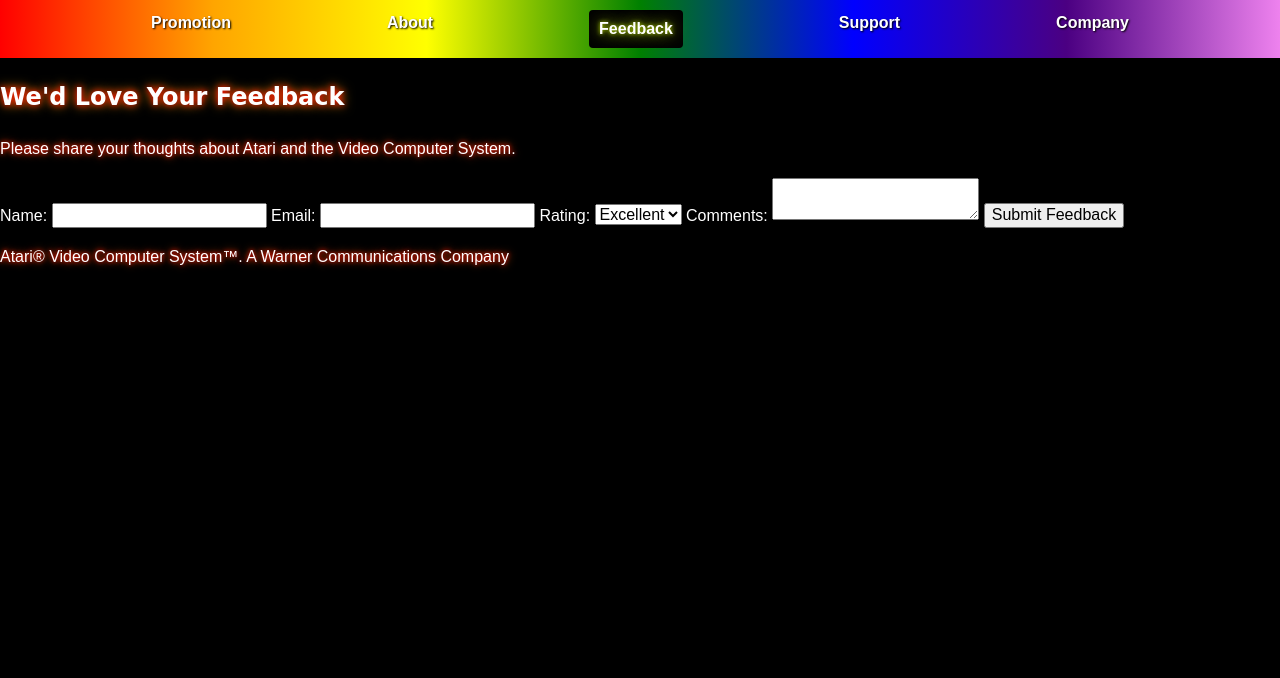
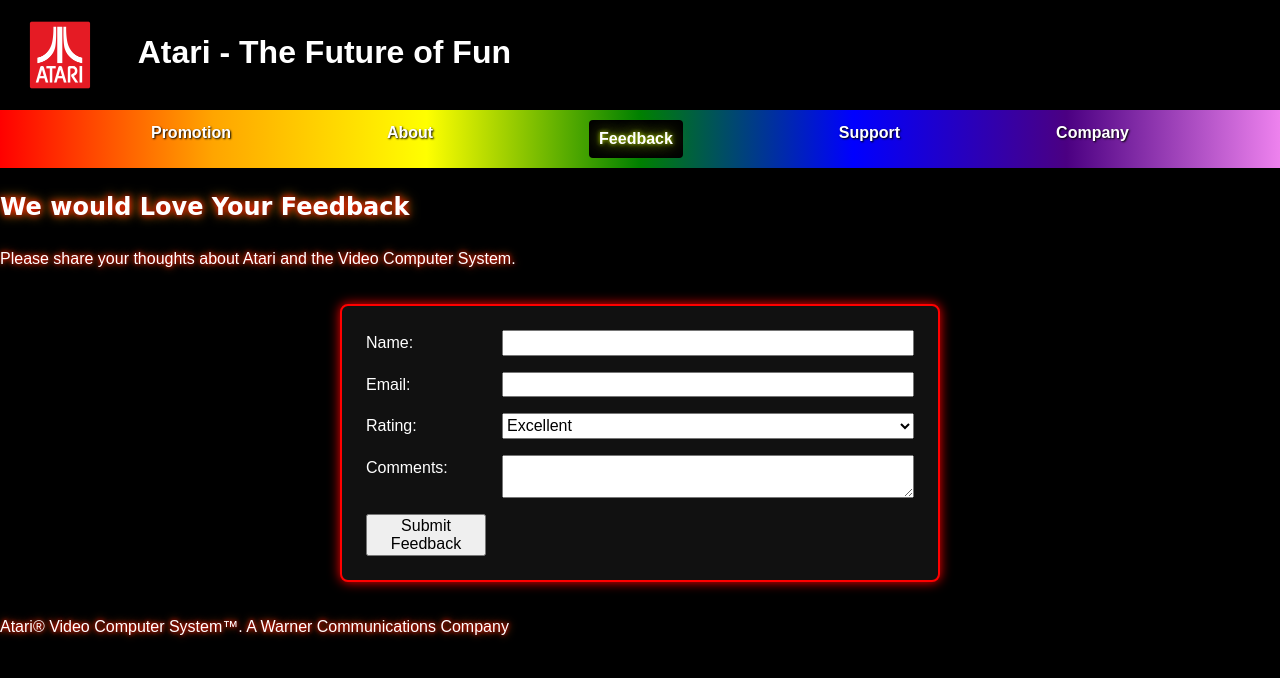
Before and after one commit to Riokajin/HTML-CSS-JS-Fundamentals-Adam-Evans, a PHP site: page /feedback.html in a window 1280 px wide. Shown: the top 678 px of the page. Run offline with PHP 8.4, Linux system fonts and the light colour scheme.

Commit message:
fixed up JS feedback, turned it into an atari-style block, and added atari logo and site title to each page

```diff
--- a/project-1/about.html
+++ b/project-1/about.html
@@ -10,6 +10,8 @@
     </head>
     <body>
         <header>
+            <!-- Atari Logo taken from logos-world.net-->
+            <h1><img src="images/Atari-Logo-red-box.png" alt="Atari company logo" width="300" height="150"> Atari - The Future of Fun</h1>
             <!-- Global navigation menu linking to all site pages-->
             <nav>
                 <ul>
--- a/project-1/company.html
+++ b/project-1/company.html
@@ -10,6 +10,8 @@
     </head>
     <body>
         <header>
+            <!-- Atari Logo taken from logos-world.net-->
+            <h1><img src="images/Atari-Logo-red-box.png" alt="Atari company logo" width="300" height="150"> Atari - The Future of Fun</h1>
             <!-- Global navigation menu linking to all site pages-->
             <nav>
                 <ul>
@@ -53,7 +55,7 @@
             <!-- credits for where images were retrieved from -->
             <section>
                 <h3>Credits</h3>
-                <p>Logo sourced from <a href="https://ww.hiclipart.com/free-transparent-background-png-clipart-mcmia/">hiclipart.com</a>.</p>
+                <p>Logo sourced from <a href="https://logos-world.net/atari-logo/">logos-world.net</a>.</p>
                 <p>Additional images used through this site are credited to their original creators.</p>
             </section>
 
--- a/project-1/css/styles.css
+++ b/project-1/css/styles.css
@@ -132,6 +132,21 @@ p {
     text-align: center
 }
 
+/* Feedback form styles */
+
+form {
+  display: grid;
+  grid-template-columns: 120px 1fr;
+  gap: 1rem;
+  max-width: 600px;
+  margin: 2rem auto;
+  padding: 1.5rem;
+  background: #111;
+  border: 2px solid red;
+  border-radius: 8px;
+  box-shadow: 0 0 12px #ff0000;
+}
+
 
 
 /* keyframes to cycle through rainbow colors inner crisp glow and soft outer glow. changed to smoothly transition back to red so the end of the loop isn't so noticeable*/
--- a/project-1/feedback.html
+++ b/project-1/feedback.html
@@ -12,6 +12,8 @@
     </head>
     <body>
         <header>
+            <!-- Atari Logo taken from logos-world.net-->
+            <h1><img src="images/Atari-Logo-red-box.png" alt="Atari company logo" width="300" height="150"> Atari - The Future of Fun</h1>
             <!-- Global navigation menu linking to all site pages-->
             <nav>
                 <ul>
@@ -27,7 +29,7 @@
         <main>
             <!-- Feedback form section -->
              <section>
-                <h2>We'd Love Your Feedback</h2>
+                <h2>We would Love Your Feedback</h2>
                 <p>Please share your thoughts about Atari and the Video Computer System.</p>
 
                 <!-- Feedback form -->
--- a/project-1/js/interactions.js
+++ b/project-1/js/interactions.js
@@ -9,7 +9,12 @@ if (feedbackForm) {
         event.preventDefault(); // prevent page reload
         const confirmation = document.getElementById("confirmation");
         if (confirmation) {
-            confirmation.innerText = "Thank you for your feedback!";
+            const name = document.getElementById("name").value;
+            const ratingSelect = document.getElementById("rating");
+            const ratingText = ratingSelect.options[ratingSelect.selectedIndex].text;
+            confirmation.innerText =`Thanks, ${name}! You rated us "${ratingText}".`;
+            confirmation.style.color = "limegreen";
+            feedbackForm.reset();
         }
     });
 }
--- a/project-1/support.html
+++ b/project-1/support.html
@@ -9,6 +9,8 @@
     </head>
     <body>
         <header>
+            <!-- Atari Logo taken from logos-world.net-->
+            <h1><img src="images/Atari-Logo-red-box.png" alt="Atari company logo" width="300" height="150"> Atari - The Future of Fun</h1>
             <!-- Global navigation menu linking to all site pages-->
             <nav>
                 <ul>
```
